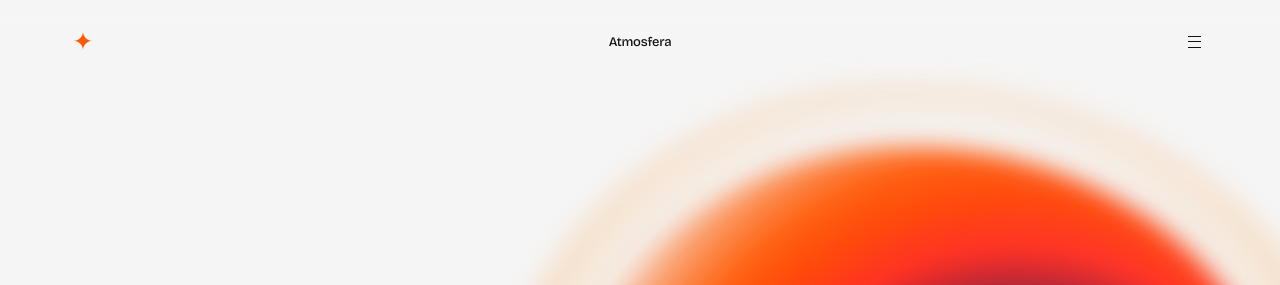
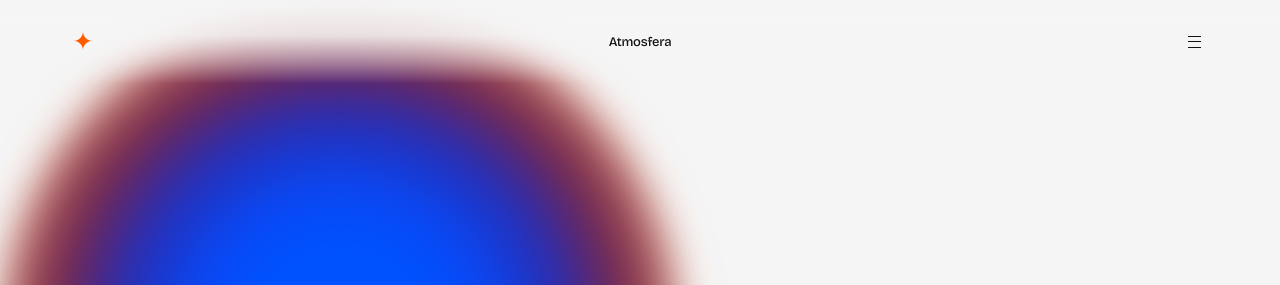
Before and after one commit to Valethya/atmosfera, a website built with Vite: page index.html in a window 1280 px wide. Shown: the top 285 px of the page. Built offline with nearby package versions, Linux system fonts and the light colour scheme.

Commit message:
style: build layered chromatic field

```diff
--- a/src/landing-v2.css
+++ b/src/landing-v2.css
@@ -78,41 +78,78 @@ body.menu-open .menu-toggle span { opacity: 0; }
 body.menu-open .menu-toggle::before { transform: translateY(1px) rotate(45deg); }
 body.menu-open .menu-toggle::after { transform: translateY(-1px) rotate(-45deg); }
 
+/*
+ * Fenómeno cromático: una sola presencia, construida con capas independientes.
+ * El scroll mueve cada capa por separado para evitar la sensación de un círculo
+ * simplemente escalado o aplastado.
+ */
 .color-field {
-  --field-x: 72vw;
-  --field-y: 60vh;
-  --field-scale-x: 1;
-  --field-scale-y: 1;
-  --field-blur: 12px;
-  --field-rotate: 0deg;
   position: fixed;
-  left: 0;
-  top: 0;
-  width: min(540px, 112vw);
-  aspect-ratio: 1.08 / 1;
+  inset: 0;
   z-index: -1;
   pointer-events: none;
+  overflow: hidden;
   opacity: 0;
-  transform: translate3d(calc(var(--field-x) - 50%), calc(var(--field-y) - 50%), 0)
-    rotate(var(--field-rotate))
-    scale(var(--field-scale-x), var(--field-scale-y));
-  filter: blur(var(--field-blur)) saturate(1.18);
-  border-radius: 48% 52% 53% 47% / 48% 46% 54% 52%;
-  background:
-    radial-gradient(circle at 63% 58%, rgba(7,93,255,.98) 0 10%, rgba(24,54,196,.96) 17%, rgba(50,16,73,.97) 31%, rgba(232,41,31,.92) 48%, rgba(255,90,0,.94) 63%, rgba(255,90,0,.56) 72%, rgba(255,90,0,0) 82%),
-    radial-gradient(circle at 43% 37%, rgba(255,170,72,.56), transparent 47%);
-  transition: opacity .9s ease;
-  will-change: transform, filter;
+  transition: opacity 1s cubic-bezier(.22,.61,.36,1);
+  contain: strict;
 }
 body.loaded .color-field { opacity: 1; }
 
-.color-field::after {
-  content: '';
+.field-layer {
   position: absolute;
-  inset: -10%;
-  border-radius: inherit;
-  background: radial-gradient(circle at 50% 50%, transparent 0 58%, rgba(255,126,23,.18) 72%, transparent 86%);
-  mix-blend-mode: multiply;
+  left: 0;
+  top: 0;
+  width: min(470px, 108vw);
+  aspect-ratio: 1 / 1;
+  border-radius: 50%;
+  transform-origin: center;
+  will-change: transform, opacity;
+  backface-visibility: hidden;
+}
+
+.field-halo {
+  background: radial-gradient(
+    circle,
+    rgba(255, 198, 96, .46) 0 23%,
+    rgba(255, 125, 24, .26) 43%,
+    rgba(255, 95, 0, .10) 61%,
+    rgba(255, 95, 0, 0) 76%
+  );
+  filter: blur(32px);
+}
+
+.field-orange {
+  background: radial-gradient(
+    circle,
+    rgba(255, 88, 0, .96) 0 31%,
+    rgba(255, 75, 0, .90) 43%,
+    rgba(255, 111, 0, .58) 58%,
+    rgba(255, 111, 0, 0) 75%
+  );
+  filter: blur(20px);
+}
+
+.field-red {
+  background: radial-gradient(
+    circle,
+    rgba(65, 13, 79, .92) 0 24%,
+    rgba(112, 17, 91, .88) 35%,
+    rgba(224, 31, 45, .79) 53%,
+    rgba(230, 37, 35, 0) 75%
+  );
+  filter: blur(19px);
+}
+
+.field-blue {
+  background: radial-gradient(
+    circle,
+    rgba(0, 82, 255, 1) 0 20%,
+    rgba(8, 73, 247, .98) 31%,
+    rgba(26, 49, 195, .92) 45%,
+    rgba(50, 16, 73, .58) 61%,
+    rgba(50, 16, 73, 0) 76%
+  );
+  filter: blur(17px);
 }
 
 .section {
@@ -406,7 +443,7 @@ body.menu-open .menu-overlay { opacity: 1; visibility: visible; }
   .experience-pairs { width: min(760px, 68vw); margin-left: auto; }
   .experience-pair { grid-template-columns: 110px 1fr; padding: 22px 0; }
   .experience-close { margin-right: 7vw; }
-  .color-field { width: min(720px, 62vw); }
+  .field-layer { width: min(680px, 60vw); }
   .site-footer { grid-template-columns: auto 1fr auto auto; font-size: 10px; }
   .site-footer span:nth-child(3) { display: inline; margin-right: 36px; }
 }
@@ -414,6 +451,5 @@ body.menu-open .menu-overlay { opacity: 1; visibility: visible; }
 @media (prefers-reduced-motion: reduce) {
   html { scroll-behavior: auto; }
   *, *::before, *::after { transition-duration: .001ms !important; animation-duration: .001ms !important; }
-  .color-field { filter: blur(14px); }
   .reveal { opacity: 1; transform: none; }
 }
```
